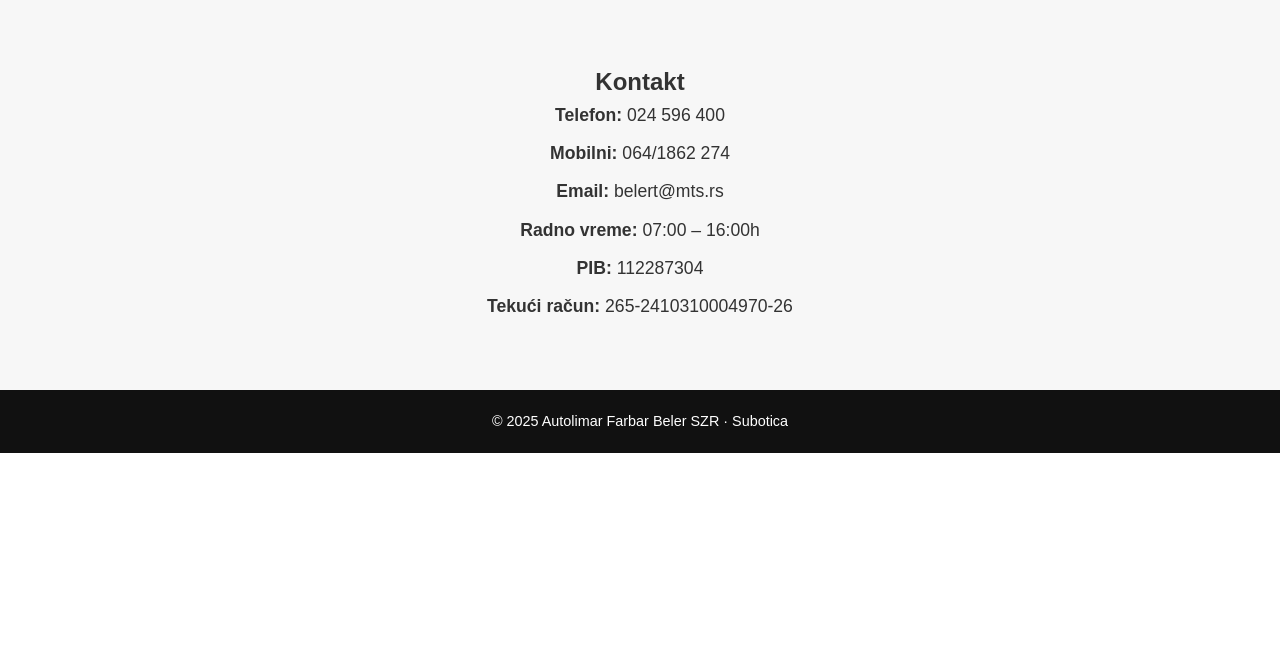
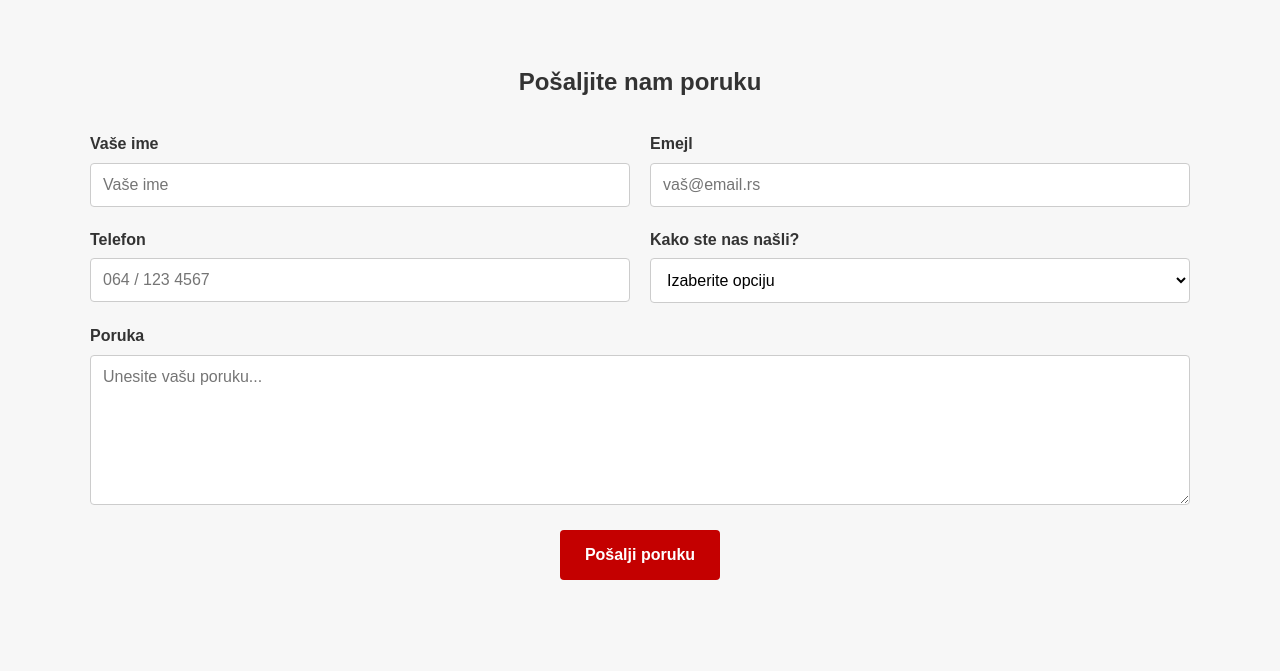
Before and after one commit to szsbzstz/Autolimar-Farbar-Beler-SZR, a plain HTML site: page index.html in a window 1280 px wide. Shown: the part 2609-3280 px from the top of the page. Before the commit the page ends 3062 px from the top, so only its background shows below. Drawn offline with Linux system fonts and the light colour scheme.

Commit message:
Update index.html

```diff
--- a/index.html
+++ b/index.html
@@ -199,6 +199,64 @@
         margin-top: 20px;
       }
     }
+/* Contact Form */
+.contact-form {
+  background: var(--light);
+}
+
+.contact-form h2 {
+  text-align: center;
+  margin-bottom: 30px;
+}
+
+.form-grid {
+  display: grid;
+  grid-template-columns: repeat(2, 1fr);
+  gap: 20px;
+}
+
+.form-group {
+  display: flex;
+  flex-direction: column;
+}
+
+.form-group.full {
+  grid-column: 1 / -1;
+}
+
+.form-group label {
+  font-weight: bold;
+  margin-bottom: 6px;
+}
+
+.form-group input,
+.form-group select,
+.form-group textarea {
+  padding: 12px;
+  font-size: 1rem;
+  border-radius: 4px;
+  border: 1px solid #ccc;
+  font-family: inherit;
+  background: white;
+}
+
+.form-group textarea {
+  min-height: 150px;
+  resize: vertical;
+}
+
+.form-submit {
+  text-align: center;
+  margin-top: 25px;
+}
+
+/* Mobile */
+@media (max-width: 768px) {
+  .form-grid {
+    grid-template-columns: 1fr;
+  }
+}
+
   </style>
 </head>
 <body>
@@ -276,6 +334,54 @@
     </div>
   </div>
 </section>
+<section class="contact-form">
+  <div class="container">
+    <h2>Pošaljite nam poruku</h2>
+
+    <form method="post" action="#">
+      <div class="form-grid">
+
+        <div class="form-group">
+          <label for="name">Vaše ime</label>
+          <input type="text" id="name" name="name" placeholder="Vaše ime" required>
+        </div>
+
+        <div class="form-group">
+          <label for="email">Emejl</label>
+          <input type="email" id="email" name="email" placeholder="vaš@email.rs" required>
+        </div>
+
+        <div class="form-group">
+          <label for="phone">Telefon</label>
+          <input type="tel" id="phone" name="phone" placeholder="064 / 123 4567">
+        </div>
+
+        <div class="form-group">
+          <label for="source">Kako ste nas našli?</label>
+          <select id="source" name="source">
+            <option value="">Izaberite opciju</option>
+            <option value="google">Google pretraga</option>
+            <option value="recommendation">Preporuka</option>
+            <option value="social">Društvene mreže</option>
+            <option value="street">Prolazili ste pored radionice</option>
+            <option value="other">Drugo</option>
+          </select>
+        </div>
+
+        <div class="form-group full">
+          <label for="message">Poruka</label>
+          <textarea id="message" name="message" placeholder="Unesite vašu poruku..."></textarea>
+        </div>
+
+      </div>
+
+      <div class="form-submit">
+        <a href="" class="btn">Pošalji poruku</a>
+      </div>
+    </form>
+  </div>
+</section>
+
 <section id="contact" class="hero">
   <div class="container contact-info">
     <h2>Kontakt</h2>
```
